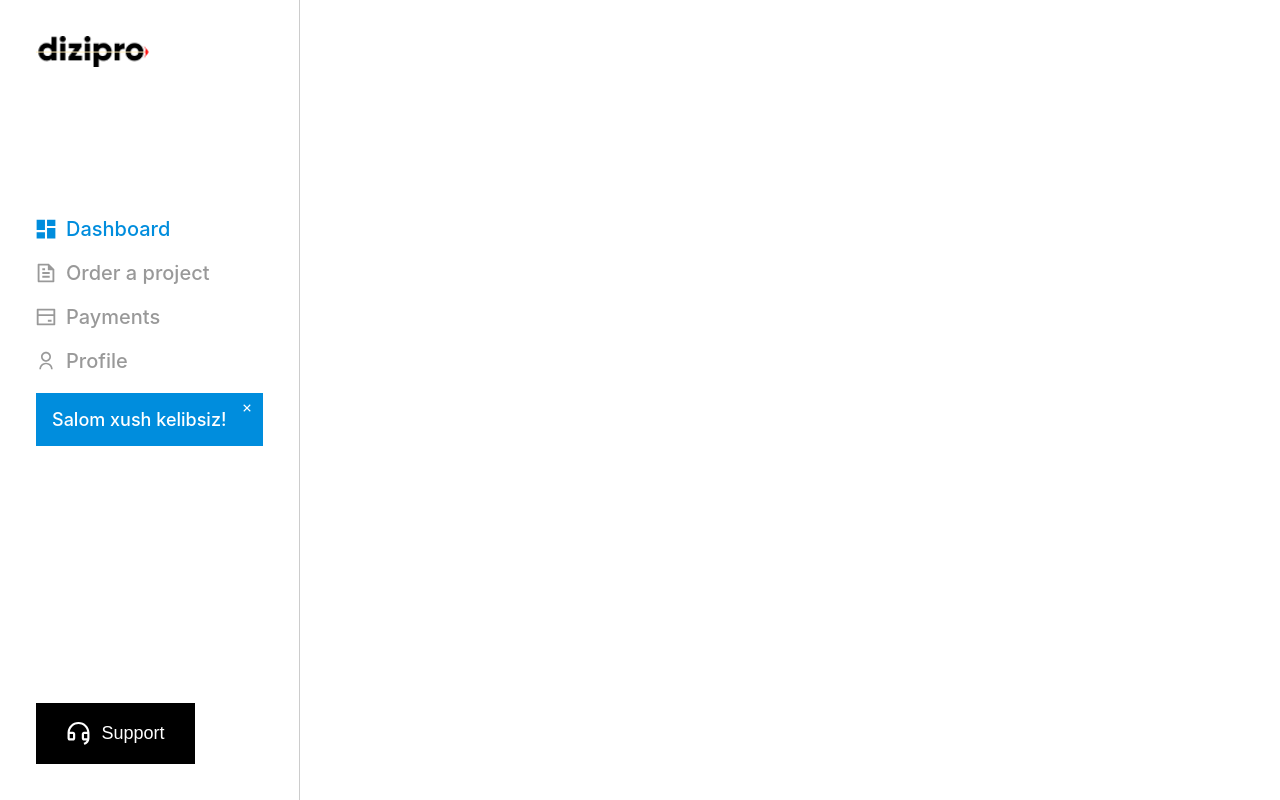
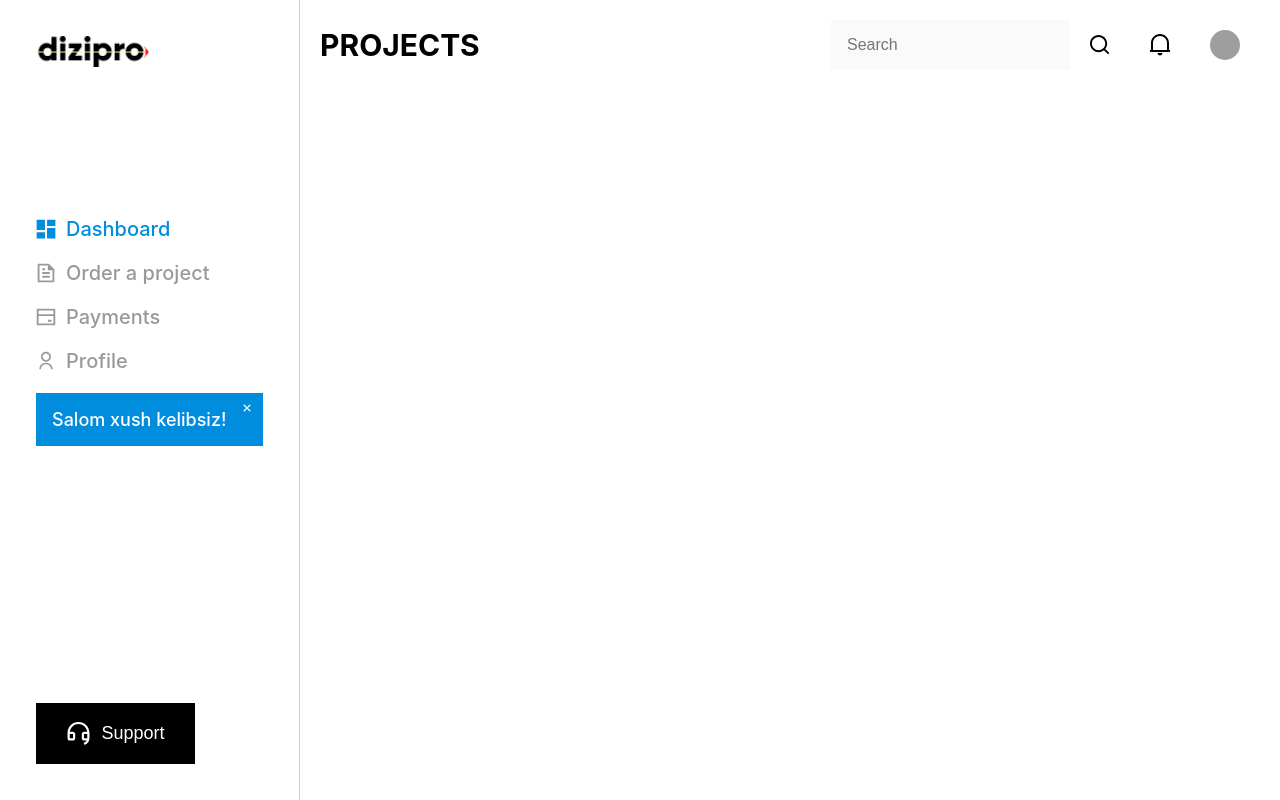
Before and after one commit to Asarvarjon/dizipro-frontend, a React (Create React App) app: page / in a window 1280 px wide. Built offline with nearby package versions, Linux system fonts and the light colour scheme; sample sign-in values are in the browser's storage; grey boxes are pictures that could not be loaded; the HTML template or start-up script is replaced by a standard one.

Commit message:
search part was added

```diff
--- a/src/components/Header/HomeHeader.jsx
+++ b/src/components/Header/HomeHeader.jsx
@@ -1,10 +1,46 @@
 import "./HomeHeader.scss";
+import SearchIcon from "./../../assets/icons/search.jsx"
+import NotificationIcon from "./../../assets/icons/notification.jsx"
+import SearchDropdown from "../SearchDropdown/SearchDropdown";
+import { useState } from "react";
 
 
 export default function HomeHeader() {
+
+    const [searchOpened, setSearchOpened] = useState(false);
+
     return <header className="home-header">
         <h2 className="home-header__title" >
             Projects
         </h2>
+
+        <ul className="home-header__actions-list">
+            <li className="home-header__actions-item">
+
+                 <SearchDropdown opened={searchOpened} placeholder="Search" />
+                    <button
+                            onClick={() => setSearchOpened(!searchOpened)}
+                            className="home-header__action-link"
+                        >
+                            <SearchIcon />
+					</button>
+            </li>
+            <li className="home-header__actions-item">
+					<button
+						// onClick={() =>
+						// 	setNotificationOpened(!notificationOpened)
+						// }
+						className="home-header__action-link"
+					>
+						<NotificationIcon />
+					</button>
+					{/* <Notification opened={notificationOpened} /> */}
+			</li>
+            <li className="home-header__actions-item">
+					<button className="home-header__action-link">
+                        <img src="https://picsum.photos/30" alt="" className="home-header__action-profile-img" />
+					</button>
+			</li>
+        </ul>
     </header>
 }
--- a/src/components/Header/HomeHeader.scss
+++ b/src/components/Header/HomeHeader.scss
@@ -0,0 +1,53 @@
+.home-header {
+    width: calc(100% - 300px);
+    position: fixed;
+    top: 0%;
+    right: 0%;
+    padding: 20px;
+    background-color: #fff;
+    display: flex;
+    align-items: center;
+    justify-content: space-between;
+
+    &__title {
+        font-size: 30px;
+        text-transform: uppercase;
+    }
+
+
+    &__action-link {
+        outline: none;
+        border: none;
+        background-color: transparent;
+        cursor: pointer;
+    }
+
+    &__action-link svg {
+        width: 20px;
+        fill: black;
+    }
+
+    &__actions-list {
+        display: flex;
+        align-items: center;
+    }
+
+    &__actions-item {
+        display: flex;
+        align-items: center;
+    }
+
+    &__actions-item button {
+        display: flex;
+        justify-content: center;
+        align-items: center;
+        padding: 10px;
+        margin: 0px 10px;
+    }
+
+    &__action-profile-img {
+        width: 30px;
+        height: 30px;
+        border-radius: 50%;
+    }
+}
--- /dev/null
+++ b/src/components/SearchDropdown/SearchDropdown.jsx
@@ -0,0 +1,10 @@
+import "./SearchDropdown.scss";
+
+
+export default function SearchDropdown(props){
+    return (
+        <div className="search-dropdown">
+            <input type="text" className={`search-dropdown__input ${props.opened ? "open" : "close"}`} {...props} />
+        </div>
+    )
+}
--- /dev/null
+++ b/src/components/SearchDropdown/SearchDropdown.scss
@@ -0,0 +1,15 @@
+.search-dropdown {
+
+    &__input {
+       padding: 16px;
+       font-size: 16px;
+       outline: none;
+       background-color: #fafafa;
+       border: none;
+
+    }
+
+    .open {
+        background-color: red;
+    }
+}
--- a/src/pages/Home/Home.jsx
+++ b/src/pages/Home/Home.jsx
@@ -1,9 +1,11 @@
+import HomeHeader from "../../components/Header/HomeHeader";
 import Sidebar from "../../components/Sidebar/Sidebar";
 
 export default function Home() {
     return (
         <main>
             <Sidebar/>
+            <HomeHeader/>
         </main>
     )
 }
```
